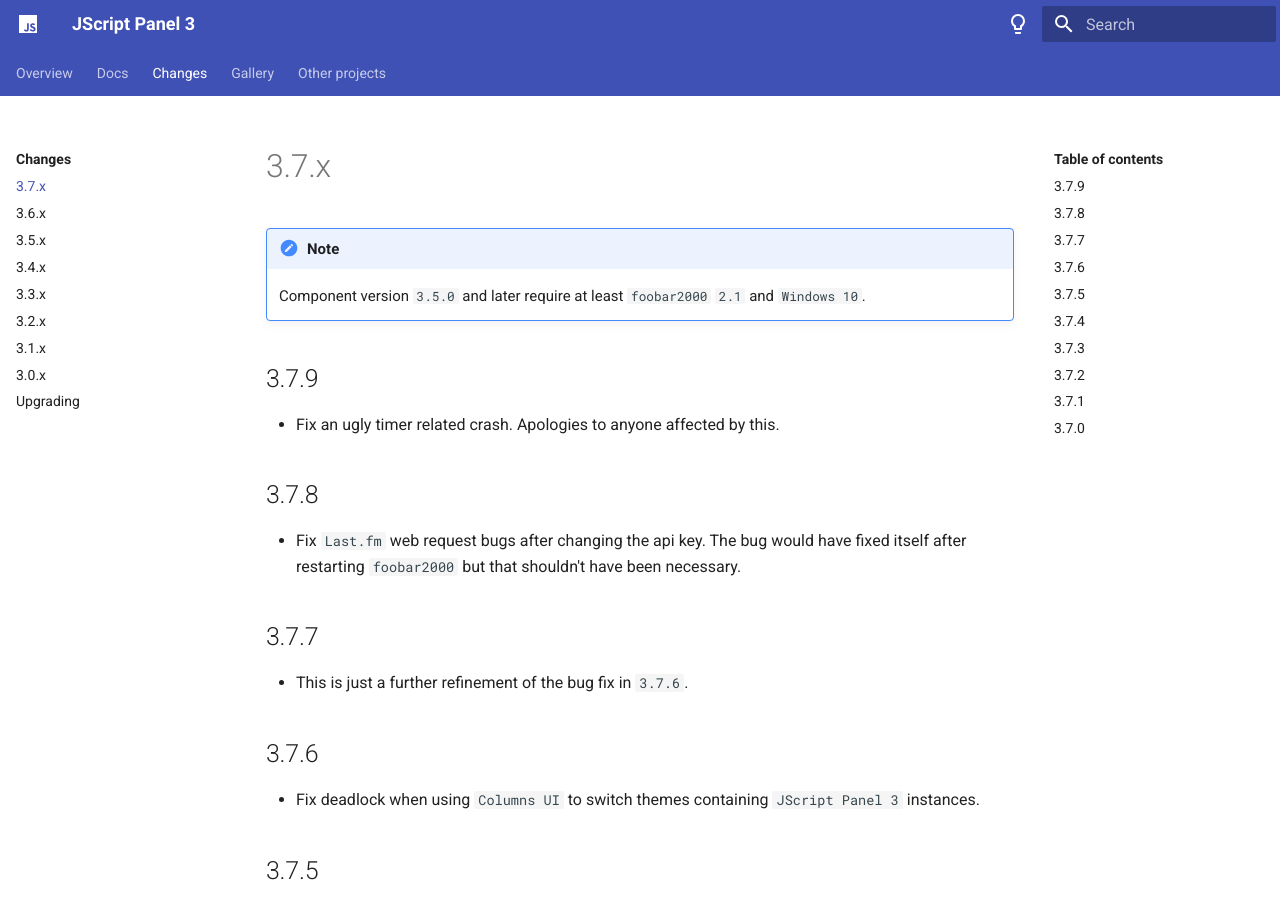
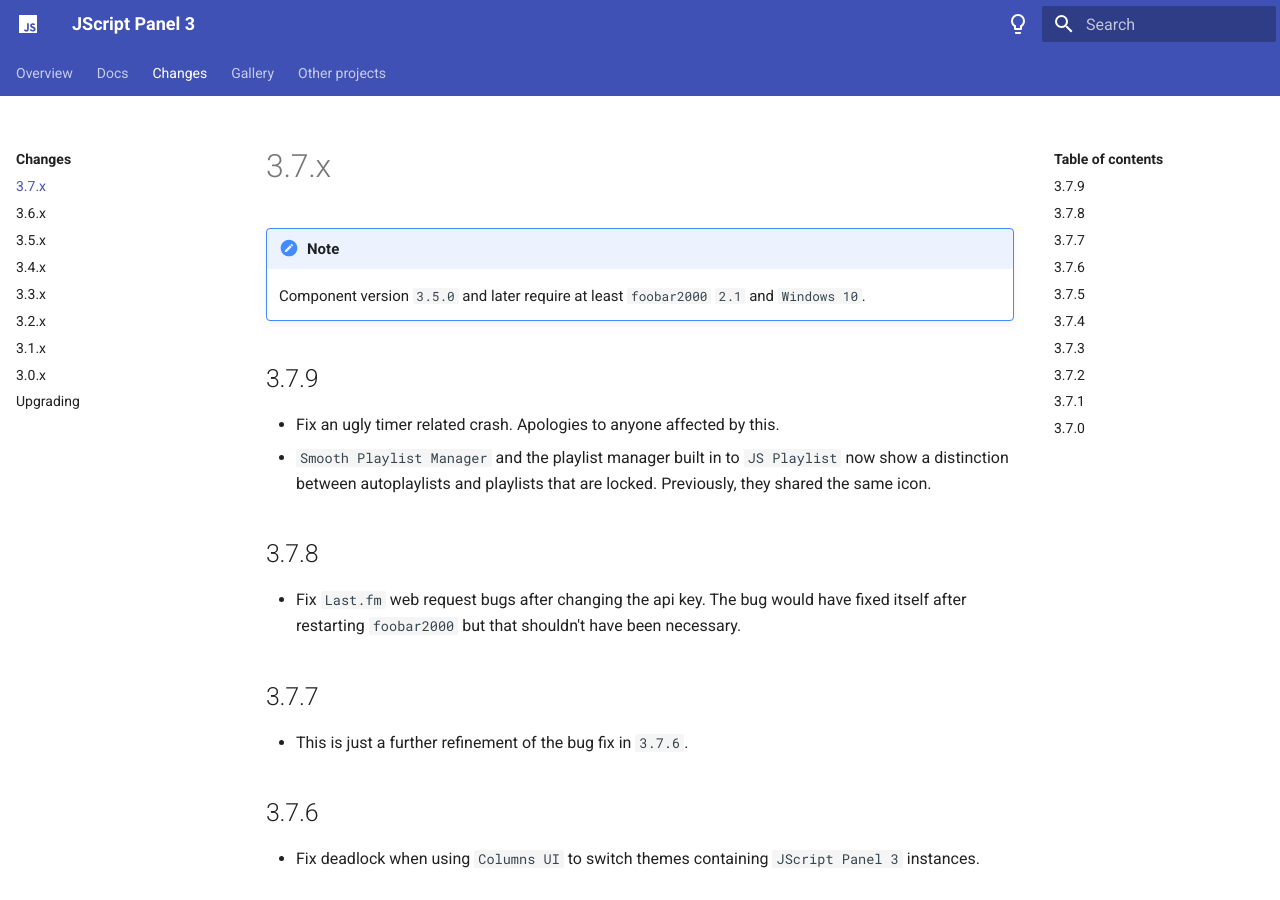
Before and after one commit to jscript-panel/jscript-panel.github.io, an MkDocs documentation site: the page built from docs/docs/changes/index.md, in a window 1280 px wide and 900 px high. Built offline with MkDocs 1.6.1 and Material for MkDocs 9.7.7, drawn with Linux system fonts in a browser that asks for light colours.

Commit message:
Update changes

```diff
--- a/docs/docs/changes/index.md
+++ b/docs/docs/changes/index.md
@@ -3,6 +3,8 @@
 
 ## 3.7.9
 - Fix an ugly timer related crash. Apologies to anyone affected by this.
+- `Smooth Playlist Manager` and the playlist manager built in to `JS Playlist` now show a distinction
+between autoplaylists and playlists that are locked. Previously, they shared the same icon.
 
 ## 3.7.8
 - Fix `Last.fm` web request bugs after changing the api key. The bug would have fixed itself
```
